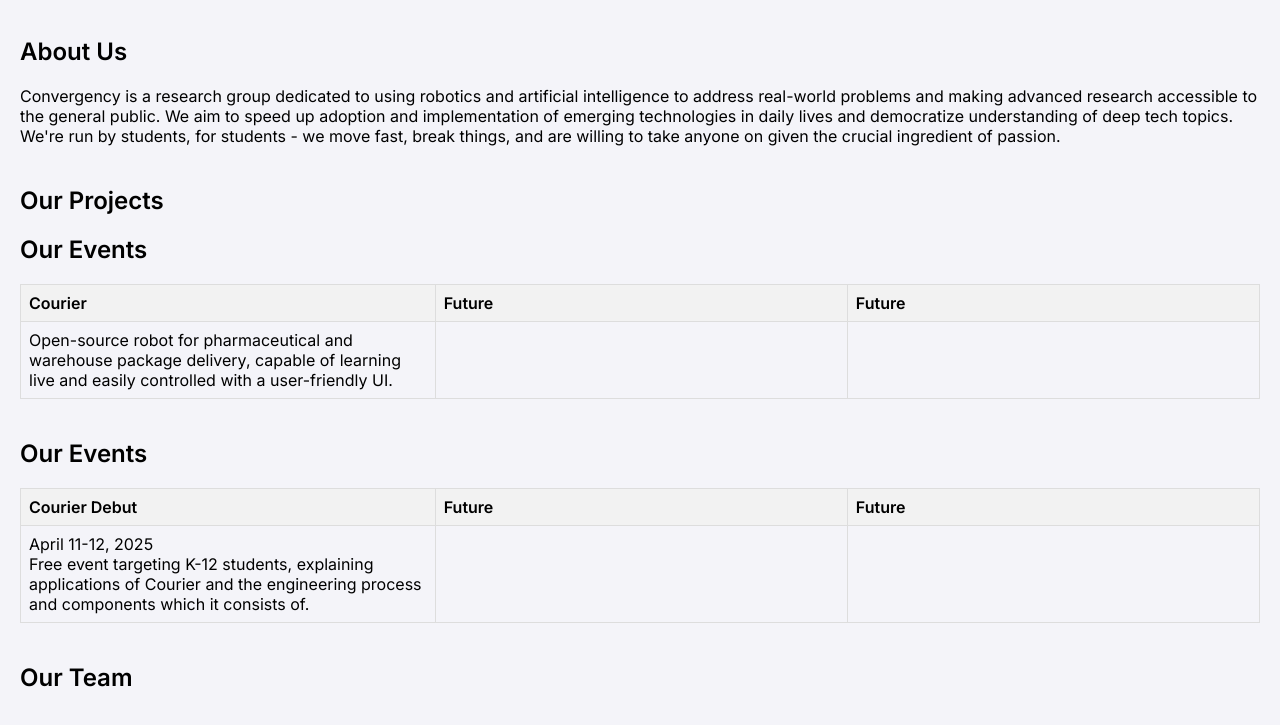
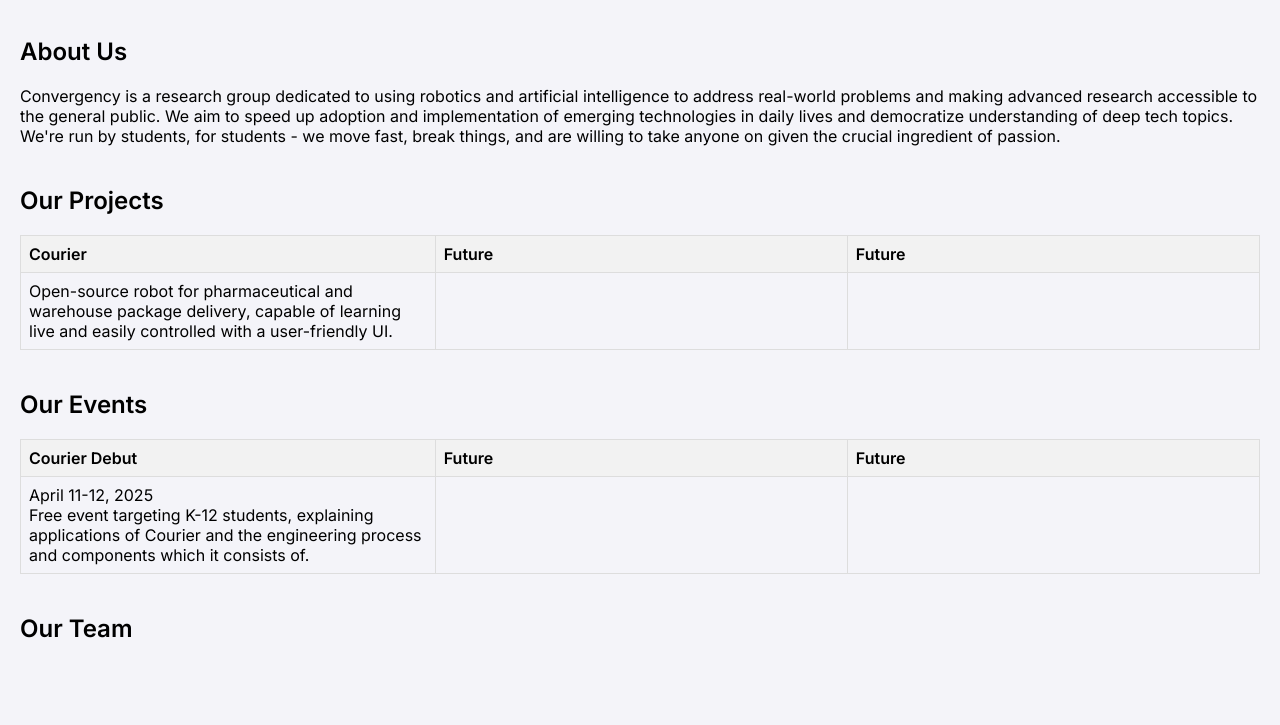
Before and after one commit to convergencylabs/convergencylabs.github.io, a plain HTML site: page index.html in a window 1280 px wide. Shown: the part 123-848 px from the top of the page. After the commit the page ends 826 px from the top, so only its background shows below. Drawn offline with Linux system fonts and the light colour scheme.

Commit message:
Update index.html
removed the second event header

```diff
--- a/index.html
+++ b/index.html
@@ -114,7 +114,6 @@
 
         <section class="projects">
             <h2>Our Projects</h2>
-            <h2>Our Events</h2>
             <table>
                 <tr>
                     <th>Courier</th>
```
